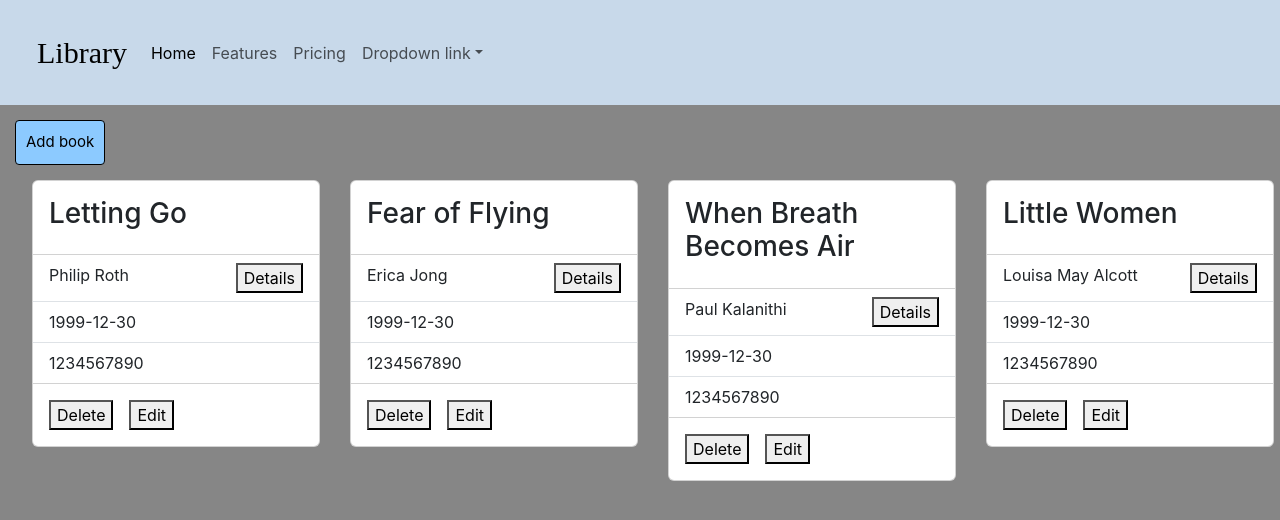
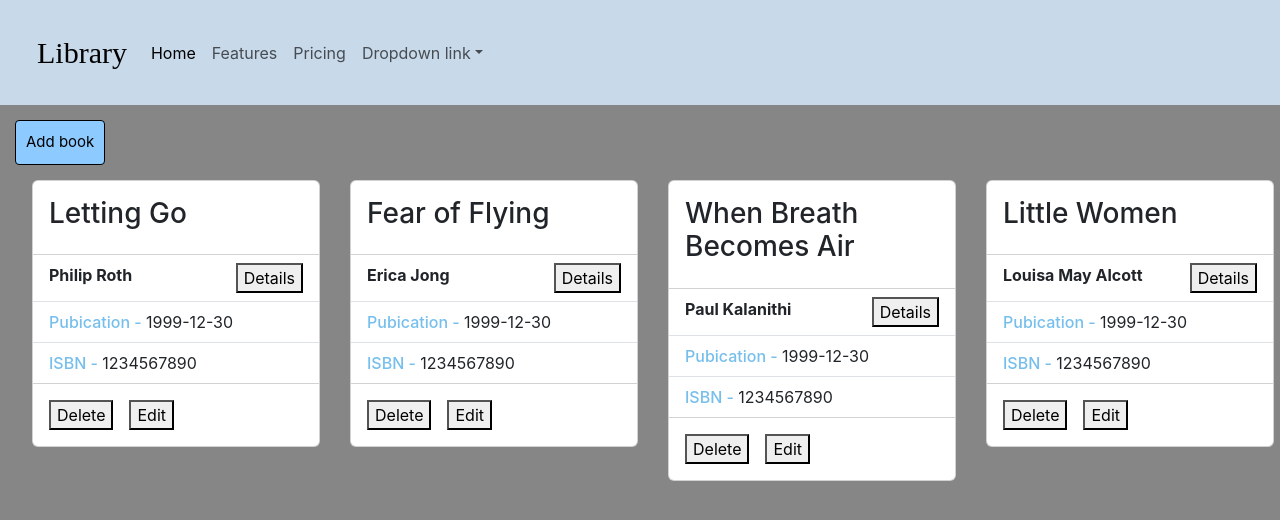
Before and after one commit to nixon100/formik-task, a React (Create React App) app: page / in a window 1280 px wide. Shown: the top 520 px of the page. Built offline with nearby package versions, Linux system fonts and the light colour scheme.

Commit message:
key added

```diff
--- a/src/App.css
+++ b/src/App.css
@@ -84,7 +84,13 @@ button.btn.btn-primary.btn-sm.ddff {
   margin-top: 15px;
   margin-left: 15px;
 }
-
+li.list-group-item.fghj {
+  font-weight: 700;
+}
+span {
+  font-weight: 500;
+  color: #76bfec;
+}
 
 /* .gamut-1jn300j-FlexBox {
   display: flex;
--- a/src/App.js
+++ b/src/App.js
@@ -429,14 +429,14 @@ function App() {
               </p> */}
                 </div>
                 <ul className="list-group list-group-flush">
-                  <li className="list-group-item">
+                  <li className="list-group-item fghj">
                     {book.author}
                     <button onClick={() => authorShow(book.id)} id="ert">
                       Details
                     </button>
                   </li>
-                  <li className="list-group-item">{book.publicationdate}</li>
-                  <li className="list-group-item">{book.isbn}</li>
+                  <li className="list-group-item rtyu"><span>Pubication - </span>{book.publicationdate}</li>
+                  <li className="list-group-item"><span>ISBN - </span>{book.isbn}</li>
                 </ul>
                 <div className="card-body">
                   <button
```
